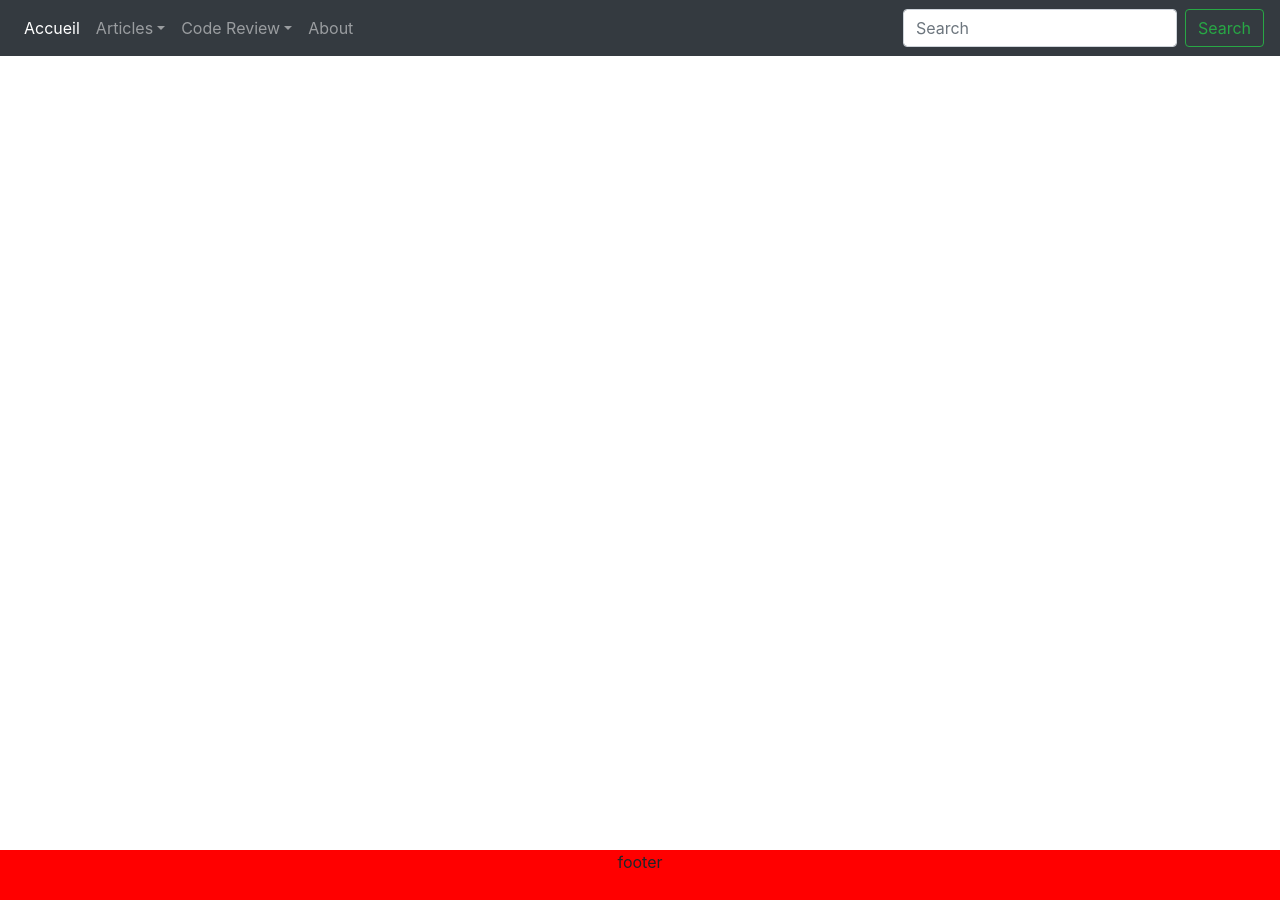
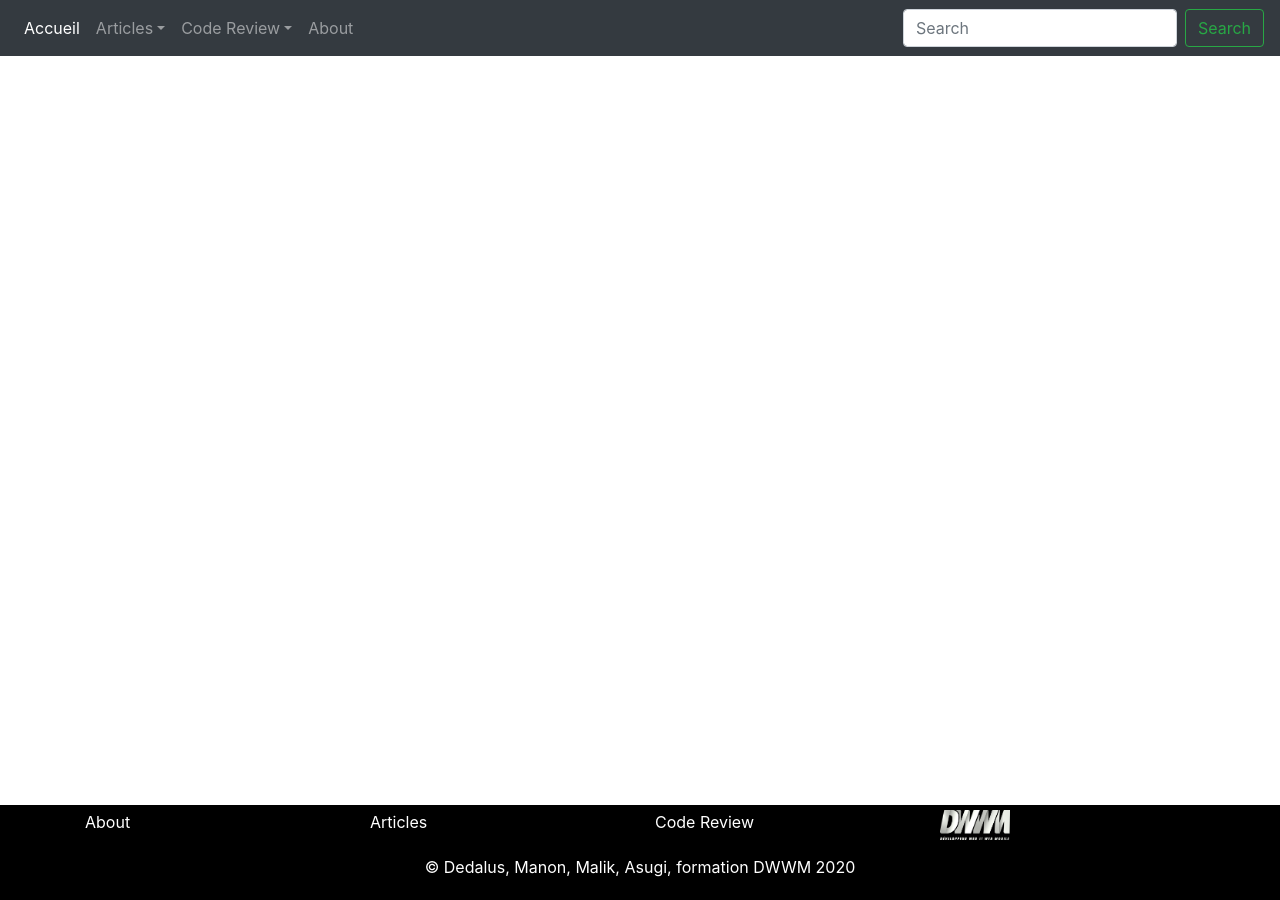
Before and after one commit to Asugi16/Projet_Jekyll, a Jekyll site: the page built from index.html, in a window 1280 px wide. Built offline with Jekyll 4.4.1, drawn with Linux system fonts in a browser that asks for light colours.

Commit message:
change footer color and add section and logo

```diff
--- a/_includes/footer.html
+++ b/_includes/footer.html
@@ -1,11 +1,23 @@
-<div>
-<footer class="page-footer footer-bg fixed-bottom">
-    <div class="container text-center">
+<div id="footer">
+    <div class="container">
         <div class="row">
-            <div class="col">
-                footer
+            <div class="col-3">
+                About
+            </div>
+            <div class="col-3">
+                Articles
+            </div>
+            <div class="col-3">
+                Code Review
+            </div>
+            <div class="col-3">
+                <img src="assets/images/DWWM.png" width="70" height="30" alt="DWWM">
+            </div>
+        </div>
+        <div class="row thanks">
+            <div class="col-12">
+                <p>&copy; Dedalus, Manon, Malik, Asugi, formation DWWM 2020</p>
             </div>
         </div>
     </div>
-</footer>
 </div>
--- a/_sass/footer.scss
+++ b/_sass/footer.scss
@@ -1,4 +1,11 @@
-.footer-bg {
-    background-color: red;
-    height: 50px;
+#footer {
+    background-color: black;
+    flex: 0 0 50px;
+    margin-top: auto;
+    color: white;
+    padding: 5px;
 }
+.thanks {
+    text-align: center;
+    margin-top: 15px;
+}
--- a/_sass/main.scss
+++ b/_sass/main.scss
@@ -0,0 +1,5 @@
+body {
+    display: flex;
+    flex-direction: column;
+    min-height: 100vh;
+}
```
Also changed, not shown: assets/images/DWWM.png (added), 3 other files.
